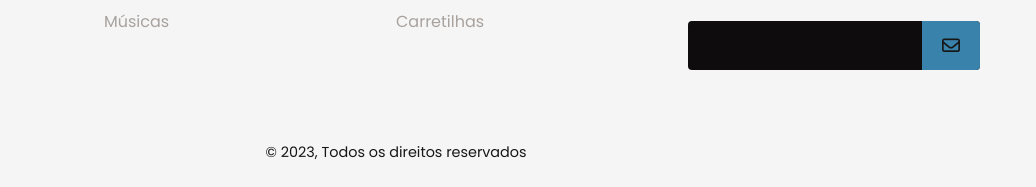
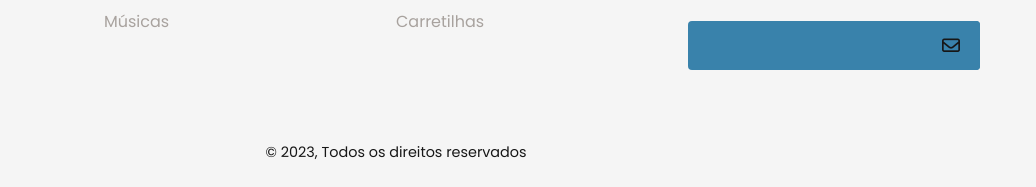
Before and after one commit to carlosdoval04/piparte-projeto, a plain HTML site: page index.html in a window 1280 px wide. Shown: the part 2197-2384 px from the top of the page, 244-1280 px from the left. Drawn offline with Linux system fonts and the light colour scheme.

Commit message:
alteração de estilo

```diff
--- a/src/styles/styles.css
+++ b/src/styles/styles.css
@@ -453,7 +453,8 @@ footer {
 #input_group {
   display: flex;
   align-items: center;
-  background-color: var(--color-neutral-0);
+  color: #fff;
+  background-color: #3982AB;
   border-radius: 4px;
 }
 
```
